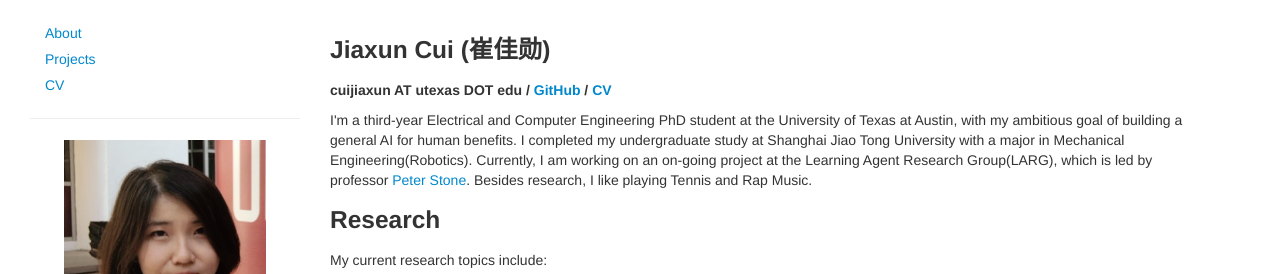
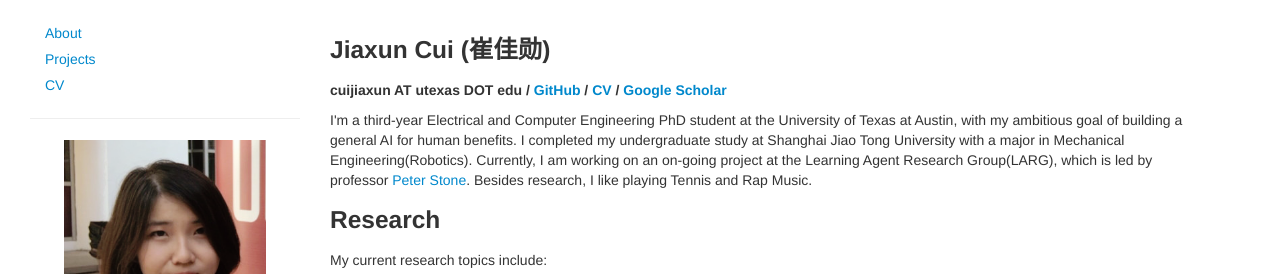
Before and after one commit to cuijiaxun/cuijiaxun.github.io, a Jekyll site: the page index.html, which Jekyll copies as it is, in a window 1280 px wide. Shown: the top 274 px of the page. Built offline with Jekyll 4.4.1, drawn with Linux system fonts in a browser that asks for light colours.

Commit message:
ggscholar

```diff
--- a/index.html
+++ b/index.html
@@ -69,6 +69,8 @@
                  href="https://github.com/cuijiaxun">GitHub</a>
             / <a target="_blank"
                  href="https://drive.google.com/file/d/186UwEY3Mn1CexIAmCr1tM0zhplHFRv_u/view?usp=sharing">CV</a>
+            / <a target="_blank"
+                 href="https://scholar.google.com/citations?user=SwEYj9YAAAAJ&hl=zh-CN&oi=ao" >Google Scholar</a>
             </h5>
             <!-- Do I want to show a pic on the phone screen?
             <div class="text-center visible-phone">
```
